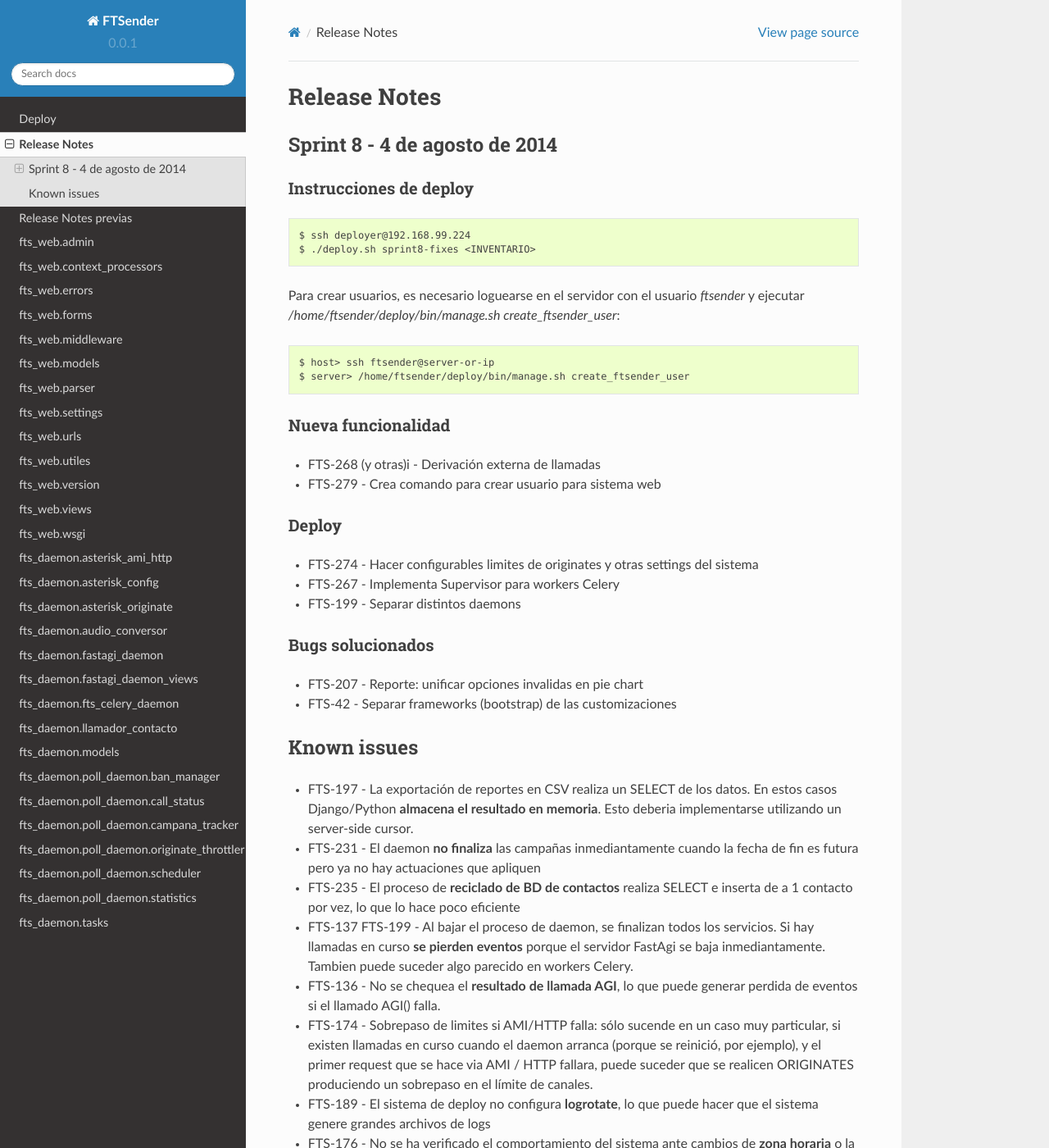
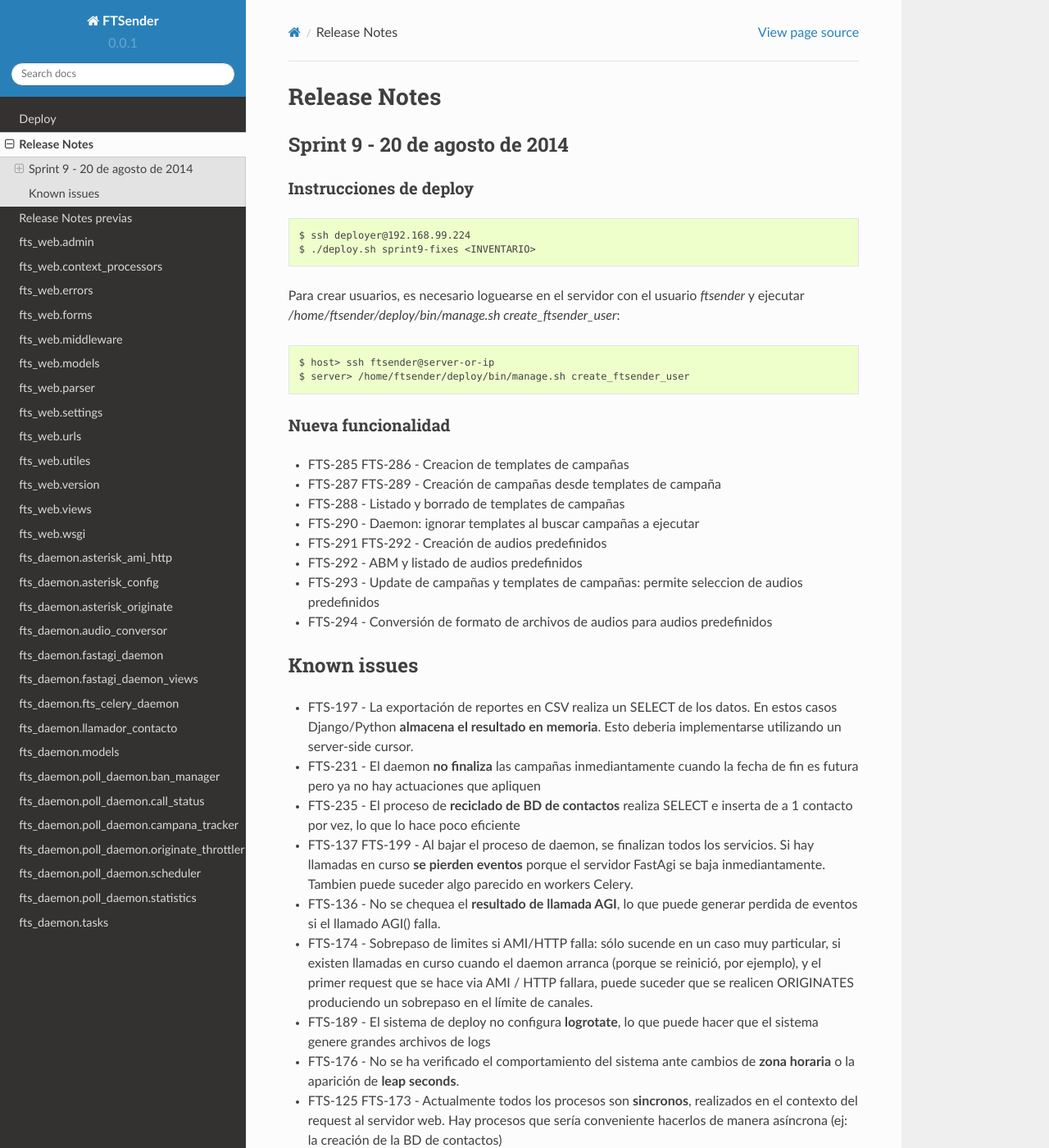
Before and after one commit to aybaker/omnicontact, a Sphinx documentation site: the page built from docs/release_notes.rst, in a window 1280 px wide and 1400 px high. Shown: the whole window at 82% size. Built offline with Sphinx 7.4.7 and the Read the Docs theme 2.0.0, drawn with Linux system fonts in a browser that asks for light colours.

Commit message:
Update de release docs

```diff
--- a/docs/release_notes.rst
+++ b/docs/release_notes.rst
@@ -1,7 +1,7 @@
 Release Notes
 =============
 
-Sprint 8 - 4 de agosto de 2014
+Sprint 9 - 20 de agosto de 2014
 ------------------------------
 
 
@@ -12,7 +12,7 @@ Instrucciones de deploy
 .. code::
 
     $ ssh deployer@192.168.99.224
-    $ ./deploy.sh sprint8-fixes <INVENTARIO>
+    $ ./deploy.sh sprint9-fixes <INVENTARIO>
 
 Para crear usuarios, es necesario loguearse en el servidor con el usuario `ftsender`
 y ejecutar `/home/ftsender/deploy/bin/manage.sh create_ftsender_user`:
@@ -26,21 +26,16 @@ y ejecutar `/home/ftsender/deploy/bin/manage.sh create_ftsender_user`:
 Nueva funcionalidad
 ...................
 
-* FTS-268 (y otras)i - Derivación externa de llamadas
-* FTS-279 - Crea comando para crear usuario para sistema web
+* FTS-285 FTS-286 - Creacion de templates de campañas
+* FTS-287 FTS-289 - Creación de campañas desde templates de campaña
+* FTS-288 - Listado y borrado de templates de campañas
+* FTS-290 - Daemon: ignorar templates al buscar campañas a ejecutar
+* FTS-291 FTS-292 - Creación de audios predefinidos
+* FTS-292 - ABM y listado de audios predefinidos
+* FTS-293 - Update de campañas y templates de campañas: permite seleccion
+  de audios predefinidos
+* FTS-294 - Conversión de formato de archivos de audios para audios predefinidos
 
-Deploy
-......
-
-* FTS-274 - Hacer configurables limites de originates y otras settings del sistema
-* FTS-267 - Implementa Supervisor para workers Celery
-* FTS-199 - Separar distintos daemons
-
-Bugs solucionados
-.................
-
-* FTS-207 - Reporte: unificar opciones invalidas en pie chart
-* FTS-42 - Separar frameworks (bootstrap) de las customizaciones
 
 Known issues
 ------------
```
Also changed, not shown: docs/release_notes_old.rst (+32 -0 lines).
